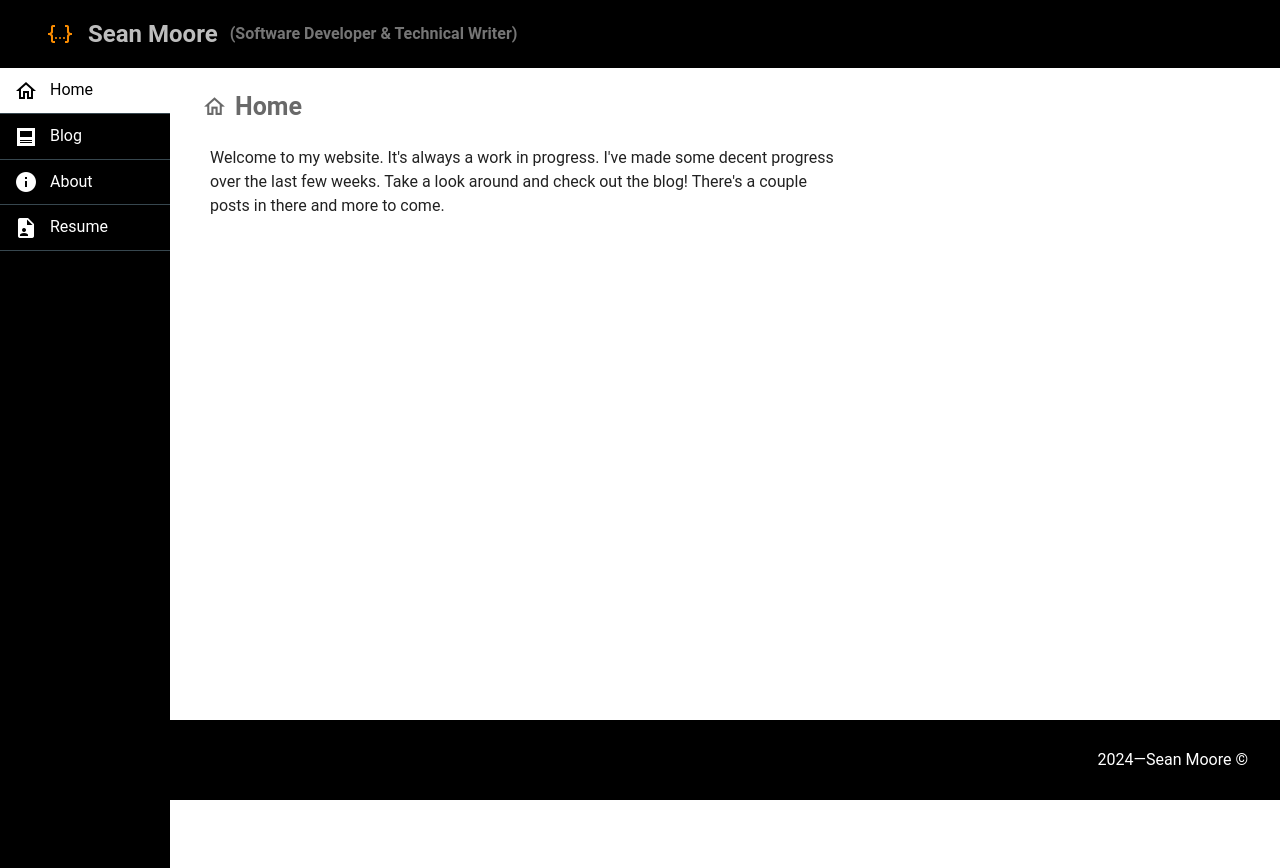
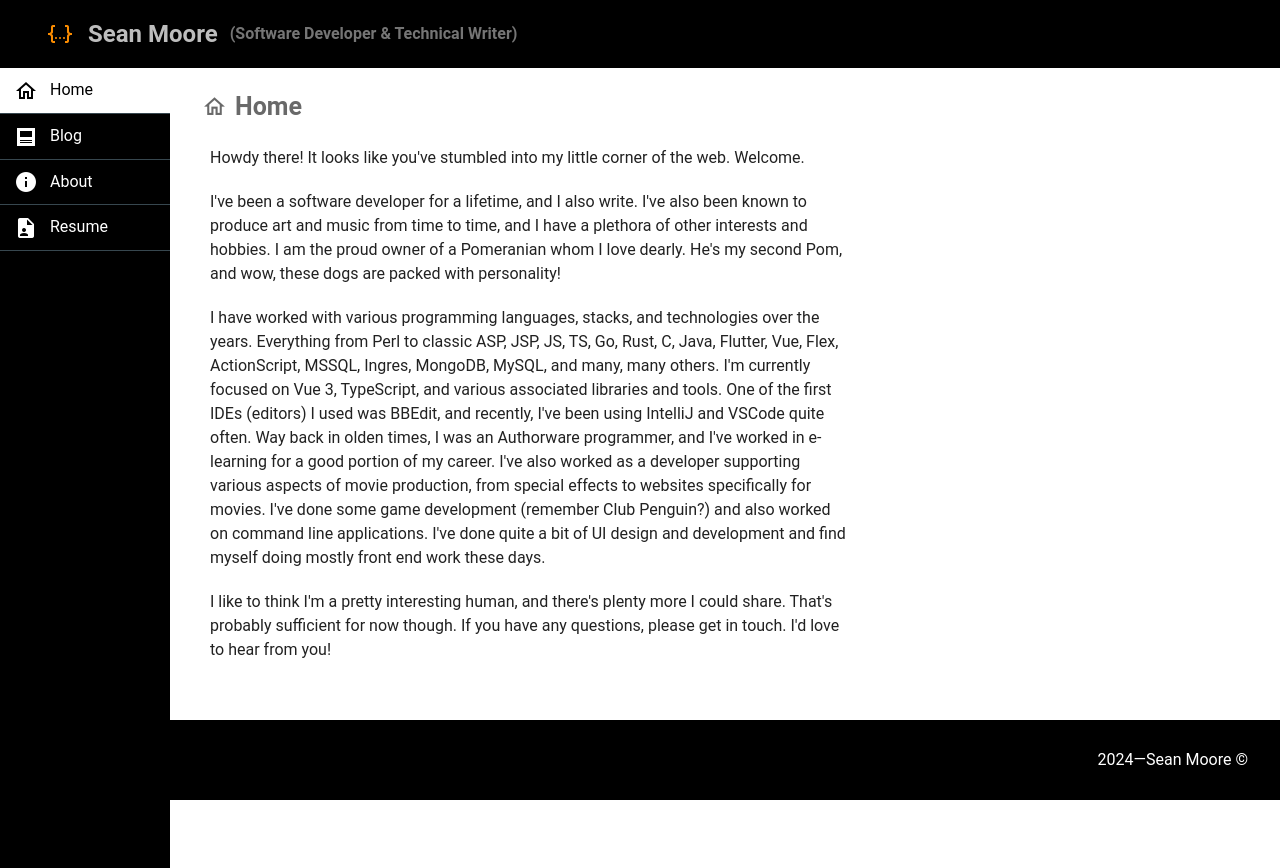
Before and after one commit to seanmooretechwriter/seanmooretechwriter.github.io, a Vue app: page / in a window 1280 px wide. Built offline with nearby package versions, Linux system fonts and the light colour scheme.

Commit message:
refactor: Update home page content

```diff
--- a/src/view/Home.vue
+++ b/src/view/Home.vue
@@ -1,8 +1,25 @@
 <template>
   <div class="mb-5 page-title"><v-icon size="25" class="pr-4">mdi-home-outline</v-icon>Home</div>
   <div class="container" style="width: 640px">
-    Welcome to my website. It's always a work in progress. I've made some decent progress over the last few weeks.
-    Take a look around and check out the blog! There's a couple posts in there and more to come.
+    <p class="mb-5">Howdy there! It looks like you've stumbled into my little corner of the web. Welcome.</p>
+
+    <p class="mb-5">I've been a software developer for a lifetime, and I also write. I've also been known to produce
+      art and music from time to time, and I have a plethora of other interests and hobbies. I am the proud owner of a
+      Pomeranian whom I love dearly. He's my second Pom, and wow, these dogs are packed with personality!</p>
+
+    <p class="mb-5">I have worked with various programming languages, stacks, and technologies over the years. Everything
+      from Perl to classic ASP, JSP, JS, TS, Go, Rust, C, Java, Flutter, Vue, Flex, ActionScript, MSSQL, Ingres, MongoDB,
+      MySQL, and many, many others. I'm currently focused on Vue 3, TypeScript, and various associated libraries and
+      tools. One of the first IDEs (editors) I used was BBEdit, and recently, I've been using IntelliJ and VSCode quite
+      often. Way back in olden times, I was an Authorware programmer, and I've worked in e-learning for a good portion
+      of my career. I've also worked as a developer supporting various aspects of movie production, from special effects
+      to websites specifically for movies. I've done some game development (remember Club Penguin?) and also worked on
+      command line applications. I've done quite a bit of UI design and development and find myself doing mostly front
+      end work these days.</p>
+
+    <p class="mb-5">I like to think I'm a pretty interesting human, and there's plenty more I could share. That's probably
+    sufficient for now though. If you have any questions, please get in touch. I'd love to hear from you!</p>
+
   </div>
 </template>
 <script setup lang="ts">
```
